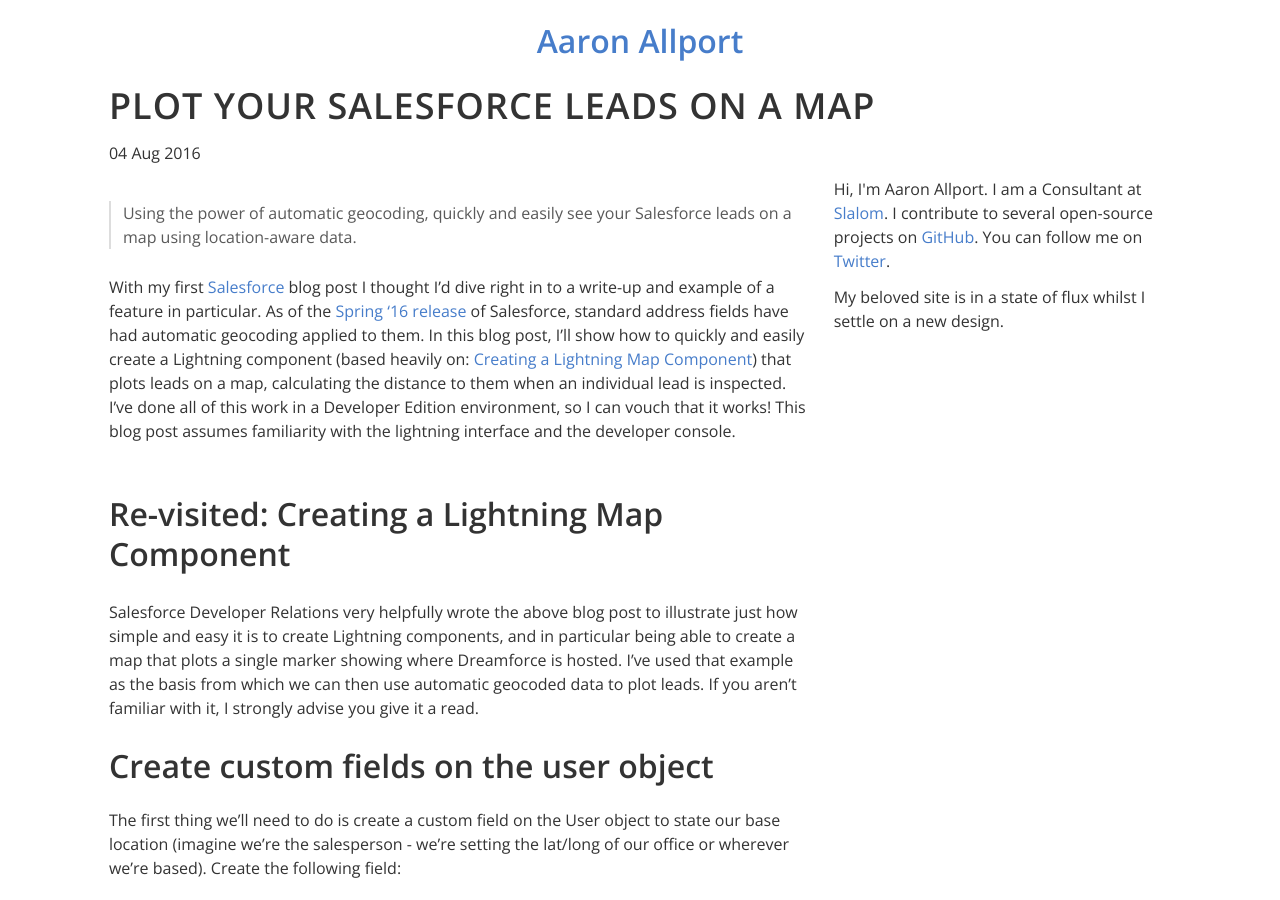
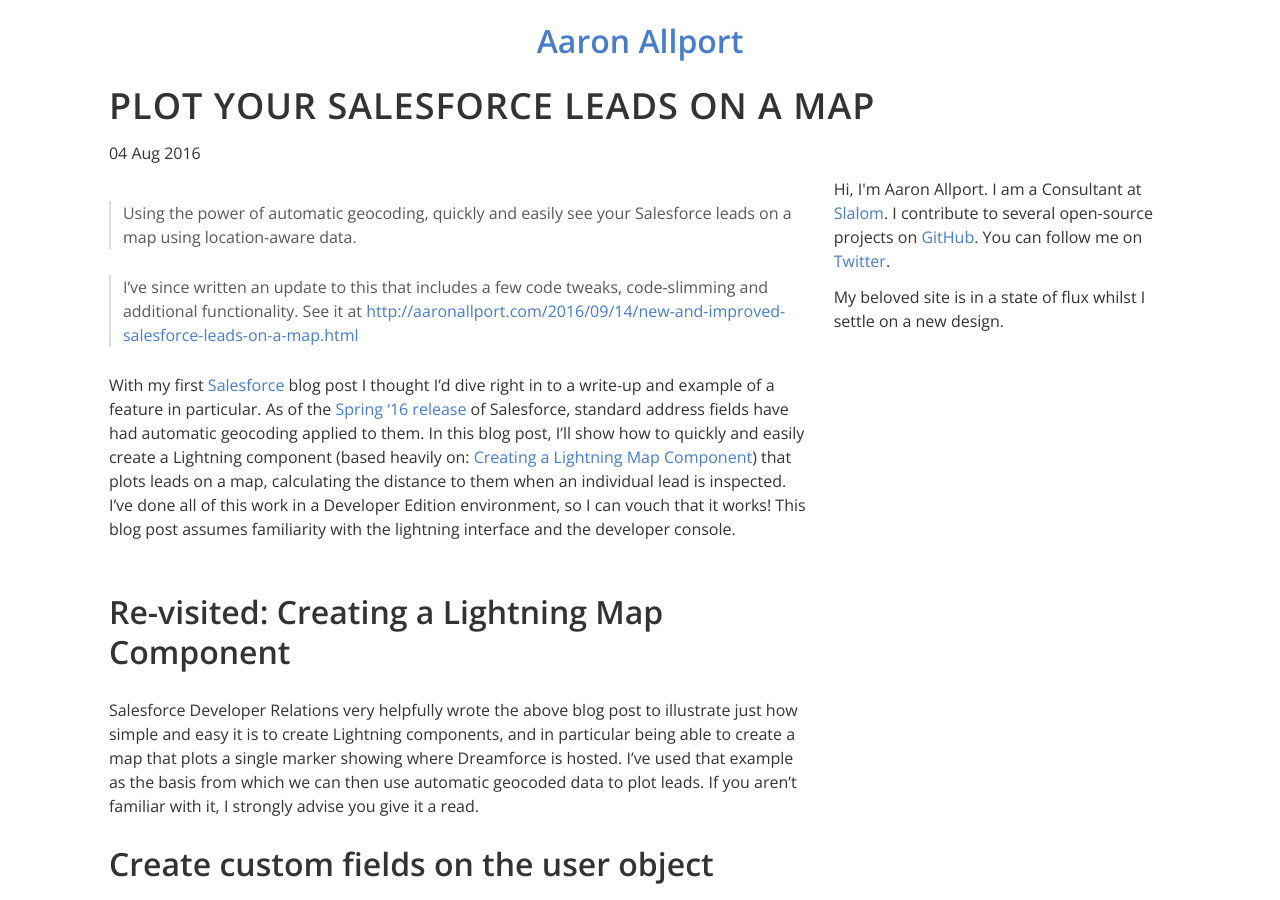
Before and after one commit to aaronallport/aaronallport.github.io, a Jekyll site: the page built from _posts/2016-08-04-plot-your-salesforce-leads-on-a-map.md, in a window 1280 px wide and 900 px high. Built offline with Jekyll 4.4.1, drawn with Linux system fonts in a browser that asks for light colours.

```diff
--- a/_posts/2016-08-04-plot-your-salesforce-leads-on-a-map.md
+++ b/_posts/2016-08-04-plot-your-salesforce-leads-on-a-map.md
@@ -9,6 +9,8 @@
 ---
 
 > Using the power of automatic geocoding, quickly and easily see your Salesforce leads on a map using location-aware data.
+
+> I've since written an update to this that includes a few code tweaks, code-slimming and additional functionality. See it at [http://aaronallport.com/2016/09/14/new-and-improved-salesforce-leads-on-a-map.html](http://aaronallport.com/2016/09/14/new-and-improved-salesforce-leads-on-a-map.html)
 
 With my first [Salesforce](https://www.salesforce.com/) blog post I thought I'd dive right in to a write-up and example of a feature in particular. As of the [Spring '16 release](http://www.salesforce.com/customer-resources/releases/spring16/) of Salesforce, standard address fields have had automatic geocoding applied to them. In this blog post, I'll show how to quickly and easily create a Lightning component (based heavily on: [Creating a Lightning Map Component](https://developer.salesforce.com/blogs/developer-relations/2015/04/creating-salesforce-lightning-map-component.html)) that plots leads on a map, calculating the distance to them when an individual lead is inspected. I've done all of this work in a Developer Edition environment, so I can vouch that it works! This blog post assumes familiarity with the lightning interface and the developer console.
 
```
Also changed, not shown: _posts/2016-09-14-new-and-improved-salesforce-leads-on-a-map.md (+2 -0 lines).
